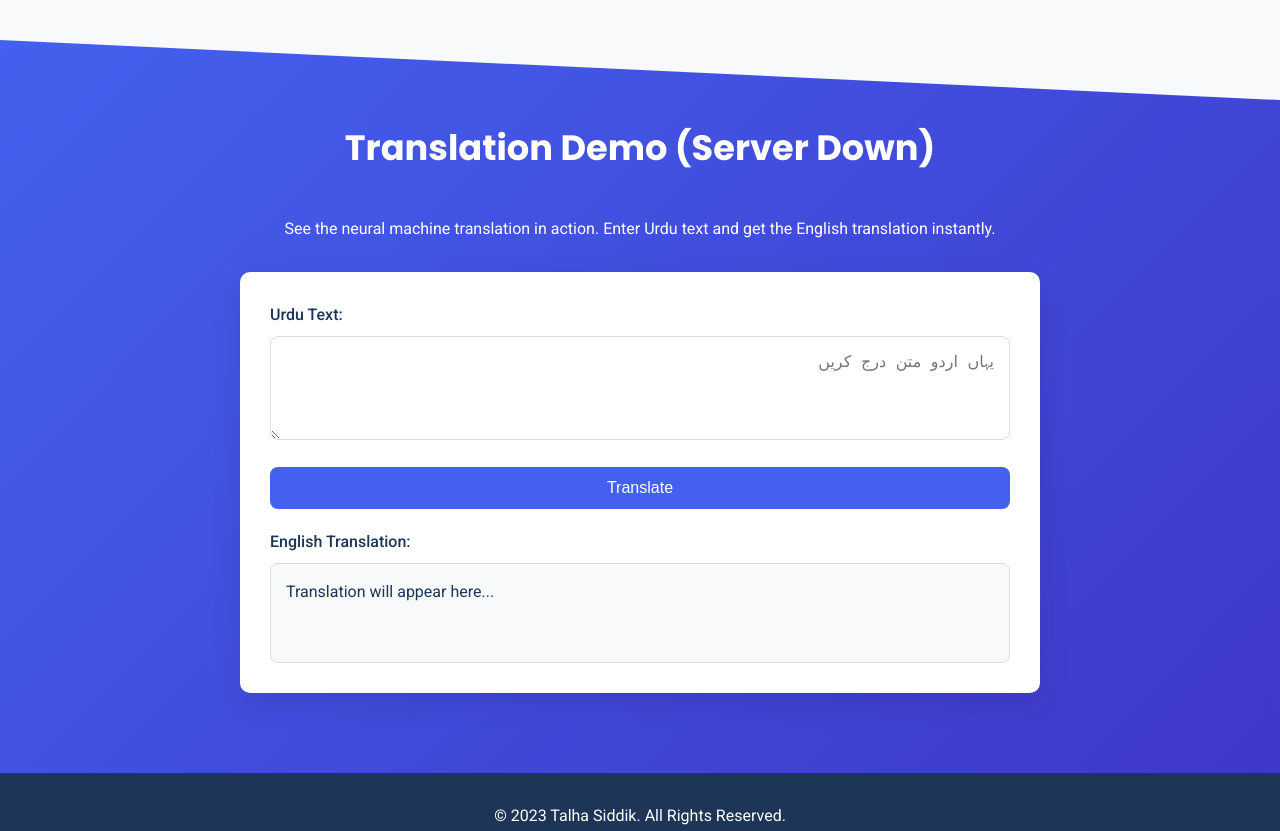
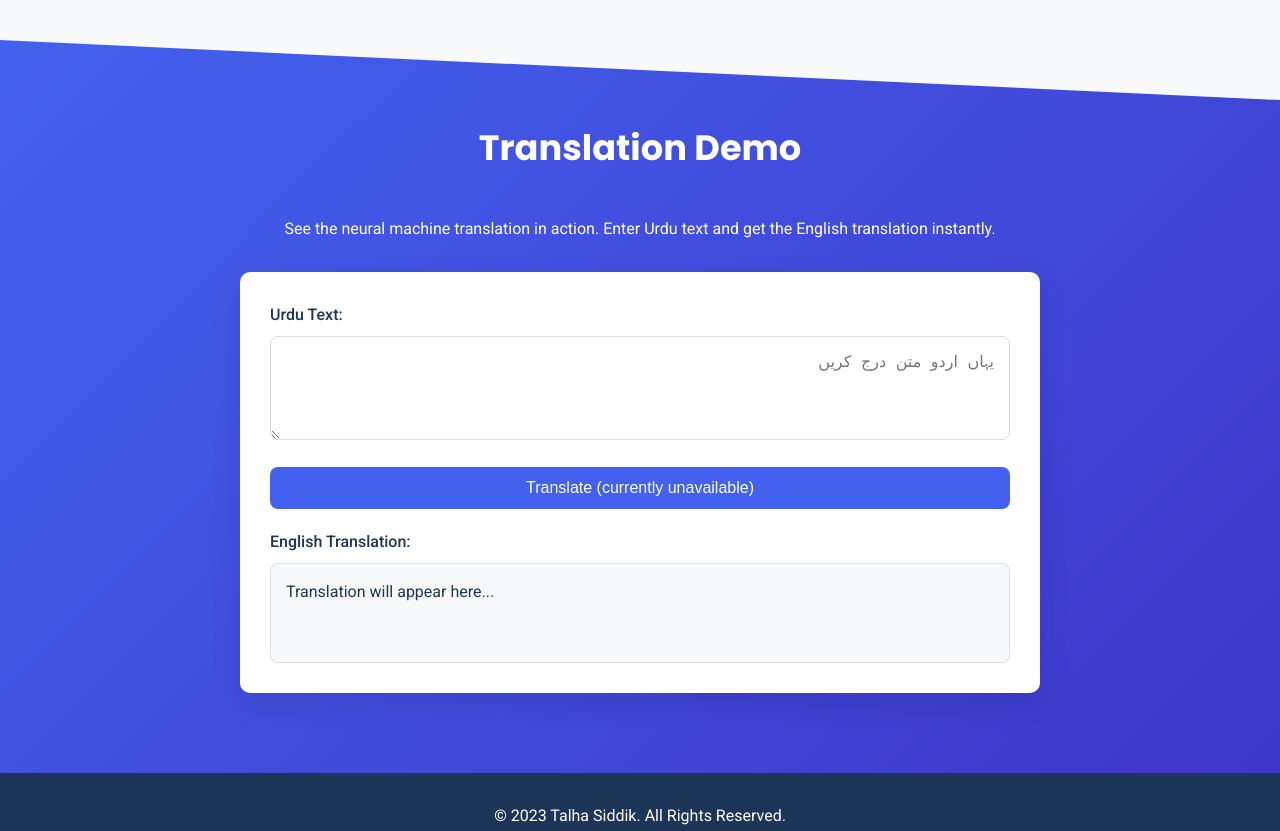
Before and after one commit to talhasiddik/urdu-english-seq2seq-translation, a plain HTML site: page index.html in a window 1280 px wide. Shown: the part 2160-2991 px from the top of the page. Drawn offline with Linux system fonts and the light colour scheme.

Commit message:
Update index.html

```diff
--- a/index.html
+++ b/index.html
@@ -402,7 +402,7 @@
 
     <section class="demo-section" id="demo">
         <div class="container">
-            <h2 class="section-title" style="color: white;">Translation Demo (Server Down)</h2>
+            <h2 class="section-title" style="color: white;">Translation Demo</h2>
             <p style="max-width: 800px; margin: 0 auto 30px;">
                 See the neural machine translation in action. Enter Urdu text and get the English translation instantly.
             </p>
@@ -412,7 +412,7 @@
                         <label for="urdu-input" style="display: block; margin-bottom: 8px; text-align: left; color: var(--dark); font-weight: 500;">Urdu Text:</label>
                         <textarea id="urdu-input" rows="4" style="width: 100%; padding: 15px; border: 1px solid #ddd; border-radius: 8px; font-size: 16px; direction: rtl;" placeholder="یہاں اردو متن درج کریں"></textarea>
                     </div>
-                    <button type="button" style="background: var(--primary); color: white; border: none; padding: 12px; border-radius: 8px; font-size: 16px; font-weight: 500; cursor: pointer;">Translate</button>
+                    <button type="button" style="background: var(--primary); color: white; border: none; padding: 12px; border-radius: 8px; font-size: 16px; font-weight: 500; cursor: pointer;">Translate (currently unavailable)</button>
                     <div>
                         <label for="english-output" style="display: block; margin-bottom: 8px; text-align: left; color: var(--dark); font-weight: 500;">English Translation:</label>
                         <div id="english-output" style="width: 100%; min-height: 100px; padding: 15px; border: 1px solid #ddd; border-radius: 8px; background: #f8f9fa; text-align: left; color: var(--dark);">
```
